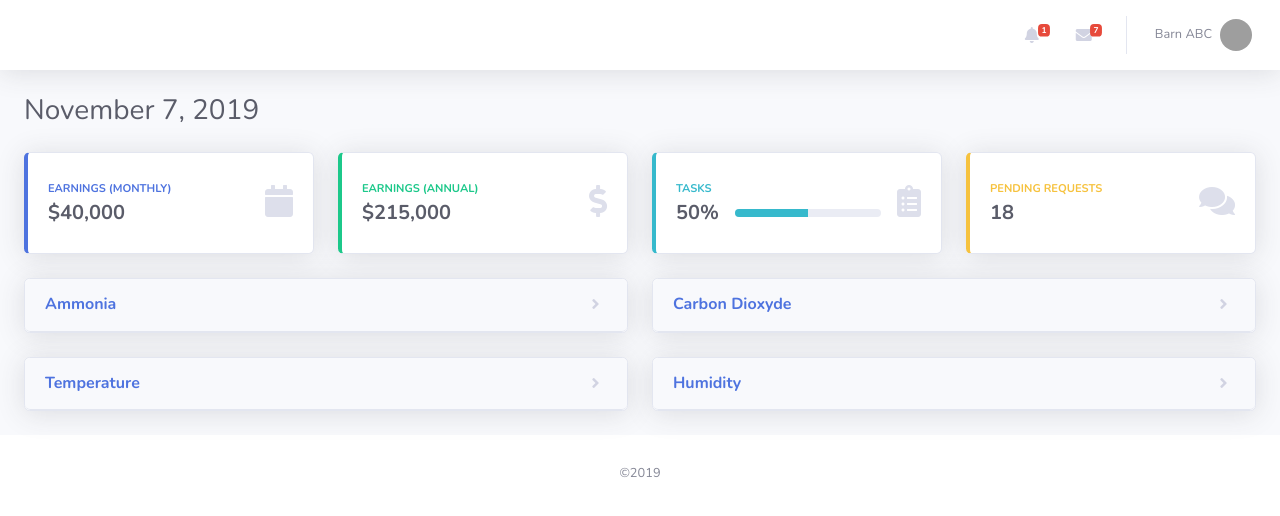
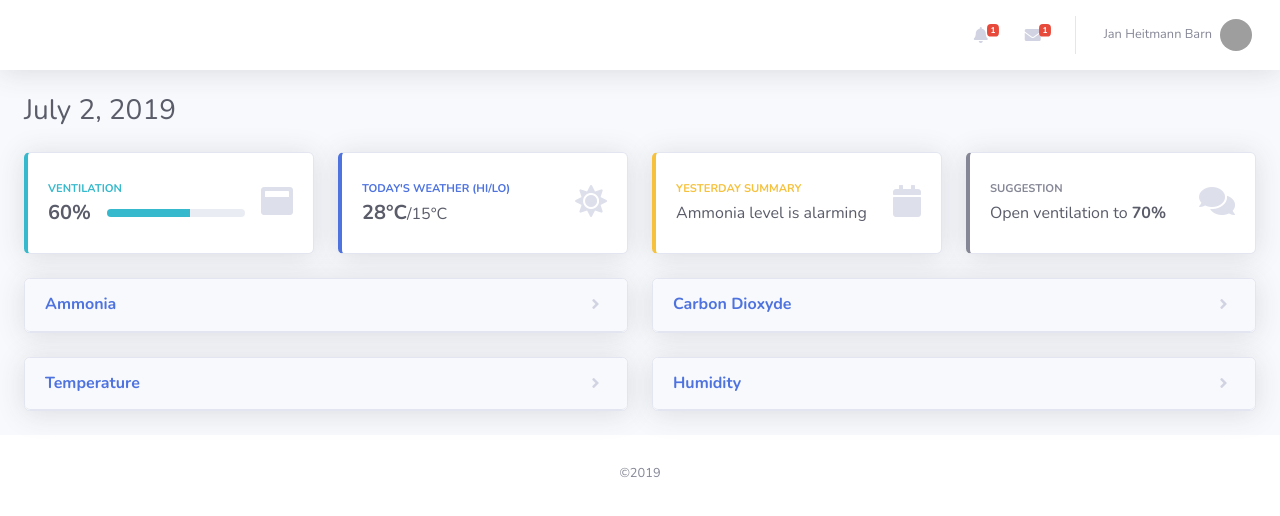
Before and after one commit to schneiderjan/scm, a Flask app: page / in a window 1280 px wide. Shown: the top 516 px of the page. Run offline with Flask 2, Linux system fonts and the light colour scheme; data that the repository does not hold is empty; some libraries are stand-ins or nearby versions; grey boxes are pictures that could not be loaded.

Commit message:
change 4 cards

```diff
--- a/templates/index.html
+++ b/templates/index.html
@@ -107,7 +107,7 @@
               <a class="nav-link dropdown-toggle" href="#" id="messagesDropdown" role="button" data-toggle="dropdown" aria-haspopup="true" aria-expanded="false">
                 <i class="fas fa-envelope fa-fw"></i>
                 <!-- Counter - Messages -->
-                <span class="badge badge-danger badge-counter">7</span>
+                <span class="badge badge-danger badge-counter">1</span>
               </a>
               <!-- Dropdown - Messages -->
               <div class="dropdown-list dropdown-menu dropdown-menu-right shadow animated--grow-in" aria-labelledby="messagesDropdown">
@@ -145,7 +145,7 @@
             <!-- Nav Item - User Information -->
             <li class="nav-item dropdown no-arrow">
               <a class="nav-link dropdown-toggle" href="#" id="userDropdown" role="button" data-toggle="dropdown" aria-haspopup="true" aria-expanded="false">
-                <span class="mr-2 d-none d-lg-inline text-gray-600 small">Barn ABC</span>
+                <span class="mr-2 d-none d-lg-inline text-gray-600 small">Jan Heitmann Barn</span>
                 <img class="img-profile rounded-circle" src="https://source.unsplash.com/CP9GGy_LkIY/60x60">
               </a>
               <!-- Dropdown - User Information -->
@@ -180,20 +180,61 @@
 
           <!-- Page Heading -->
           <div class="d-sm-flex align-items-center justify-content-between mb-4">
-            <h1 class="h3 mb-0 text-gray-800">November 7, 2019</h1>
+            <h1 class="h3 mb-0 text-gray-800">July 2, 2019</h1>
           </div>
 
           <!-- Content Row -->
           <div class="row">
 
-            <!-- Earnings (Monthly) Card Example -->
+            <div class="col-xl-3 col-md-6 mb-4">
+              <div class="card border-left-info shadow h-100 py-2">
+                <div class="card-body">
+                  <div class="row no-gutters align-items-center">
+                    <div class="col mr-2">
+                      <div class="text-xs font-weight-bold text-info text-uppercase mb-1">Ventilation</div>
+                      <div class="row no-gutters align-items-center">
+                        <div class="col-auto">
+                          <div class="h5 mb-0 mr-3 font-weight-bold text-gray-800">60%</div>
+                        </div>
+                        <div class="col">
+                          <div class="progress progress-sm mr-2">
+                            <div class="progress-bar bg-info" role="progressbar" style="width: 60%" aria-valuenow="50" aria-valuemin="0" aria-valuemax="100"></div>
+                          </div>
+                        </div>
+                      </div>
+                    </div>
+                    <div class="col-auto">
+                      <i class="fas fa-window-maximize fa-2x text-gray-300"></i>
+                    </div>
+                  </div>
+                </div>
+              </div>
+            </div>
+
             <div class="col-xl-3 col-md-6 mb-4">
               <div class="card border-left-primary shadow h-100 py-2">
                 <div class="card-body">
                   <div class="row no-gutters align-items-center">
                     <div class="col mr-2">
-                      <div class="text-xs font-weight-bold text-primary text-uppercase mb-1">Earnings (Monthly)</div>
-                      <div class="h5 mb-0 font-weight-bold text-gray-800">$40,000</div>
+                      <div class="text-xs font-weight-bold text-primary text-uppercase mb-1">Today's weather (Hi/Lo)</div>
+                      <div class="h5 mb-0 font-weight-bold text-gray-800">28&#176;C<small>/15&#176;C</small></div>
+                    </div>
+                    <div class="col-auto">
+                      <i class="fas fa-sun fa-2x text-gray-300"></i>
+                    </div>
+                  </div>
+                </div>
+              </div>
+            </div>
+
+
+            <div class="col-xl-3 col-md-6 mb-4">
+              <div class="card border-left-warning shadow h-100 py-2">
+                <div class="card-body">
+                  <div class="row no-gutters align-items-center">
+                    <div class="col mr-2">
+                      <div class="text-xs font-weight-bold text-warning text-uppercase mb-1">Yesterday Summary</div>
+                      <div class="text-s mb-0 text-gray-800">Ammonia level is alarming</div>
                     </div>
                     <div class="col-auto">
                       <i class="fas fa-calendar fa-2x text-gray-300"></i>
@@ -203,57 +244,13 @@
               </div>
             </div>
 
-            <!-- Earnings (Monthly) Card Example -->
-            <div class="col-xl-3 col-md-6 mb-4">
-              <div class="card border-left-success shadow h-100 py-2">
+            <div class="col-xl-3 col-md-12 mb-4">
+              <div class="card border-left-secondary shadow h-100 py-2">
                 <div class="card-body">
                   <div class="row no-gutters align-items-center">
                     <div class="col mr-2">
-                      <div class="text-xs font-weight-bold text-success text-uppercase mb-1">Earnings (Annual)</div>
-                      <div class="h5 mb-0 font-weight-bold text-gray-800">$215,000</div>
-                    </div>
-                    <div class="col-auto">
-                      <i class="fas fa-dollar-sign fa-2x text-gray-300"></i>
-                    </div>
-                  </div>
-                </div>
-              </div>
-            </div>
-
-            <!-- Earnings (Monthly) Card Example -->
-            <div class="col-xl-3 col-md-6 mb-4">
-              <div class="card border-left-info shadow h-100 py-2">
-                <div class="card-body">
-                  <div class="row no-gutters align-items-center">
-                    <div class="col mr-2">
-                      <div class="text-xs font-weight-bold text-info text-uppercase mb-1">Tasks</div>
-                      <div class="row no-gutters align-items-center">
-                        <div class="col-auto">
-                          <div class="h5 mb-0 mr-3 font-weight-bold text-gray-800">50%</div>
-                        </div>
-                        <div class="col">
-                          <div class="progress progress-sm mr-2">
-                            <div class="progress-bar bg-info" role="progressbar" style="width: 50%" aria-valuenow="50" aria-valuemin="0" aria-valuemax="100"></div>
-                          </div>
-                        </div>
-                      </div>
-                    </div>
-                    <div class="col-auto">
-                      <i class="fas fa-clipboard-list fa-2x text-gray-300"></i>
-                    </div>
-                  </div>
-                </div>
-              </div>
-            </div>
-
-            <!-- Pending Requests Card Example -->
-            <div class="col-xl-3 col-md-6 mb-4">
-              <div class="card border-left-warning shadow h-100 py-2">
-                <div class="card-body">
-                  <div class="row no-gutters align-items-center">
-                    <div class="col mr-2">
-                      <div class="text-xs font-weight-bold text-warning text-uppercase mb-1">Pending Requests</div>
-                      <div class="h5 mb-0 font-weight-bold text-gray-800">18</div>
+                      <div class="text-xs font-weight-bold text-secondary text-uppercase mb-1">Suggestion</div>
+                      <div class="text-s mb-0 text-gray-800">Open ventilation to <b>70%</b></div>
                     </div>
                     <div class="col-auto">
                       <i class="fas fa-comments fa-2x text-gray-300"></i>
@@ -262,6 +259,7 @@
                 </div>
               </div>
             </div>
+
           </div>
 
           {% macro charting(chart_id, div_id, card_title) -%}
@@ -639,7 +637,7 @@ $(document).ready(function () {
                 $("#cardTitleCo2").removeClass("text-warning");
               }
               if ($("#cardTitleCo2").hasClass("text-danger")) {
-                $("#cardCo2").removeClass("text-danger");
+                $("#cardTitleCo2").removeClass("text-danger");
               }
               break;
           case 1:
```
Also changed, not shown: config/config.yaml (+4 -4 lines).
